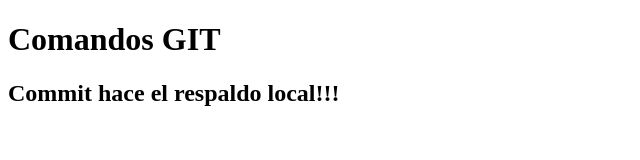
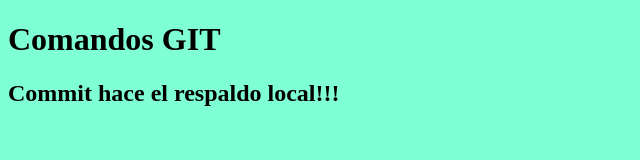
Before and after one commit to IsraelBorquez/proyecto_web, a plain HTML site: page index.html in a window 1280 px wide. Shown: the whole page, without its empty margins (0-640 px from the left). Drawn offline with Linux system fonts and the light colour scheme.

Commit message:
Incorpore el CSS

```diff
--- /dev/null
+++ b/css/estilos.css
@@ -0,0 +1,4 @@
+body{
+    background-color: aquamarine;
+
+}
--- a/index.html
+++ b/index.html
@@ -4,6 +4,8 @@
     <meta charset="UTF-8">
     <meta http-equiv="X-UA-Compatible" content="IE=edge">
     <meta name="viewport" content="width=device-width, initial-scale=1.0">
+    <link rel="stylesheet" href="/proyecto_web/css/estilos.css">
+
     <title>Document</title>
 </head>
 <body>
```
